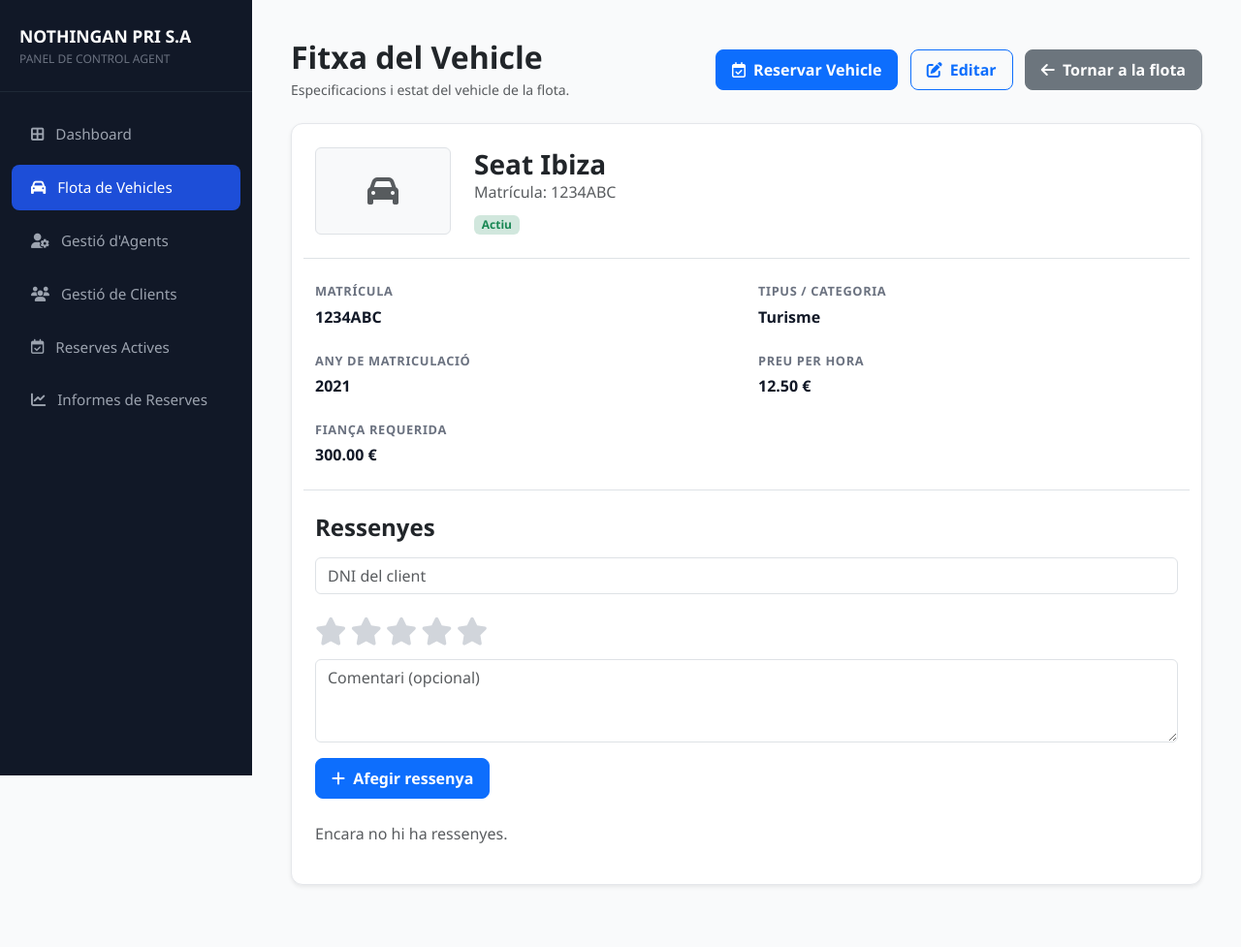
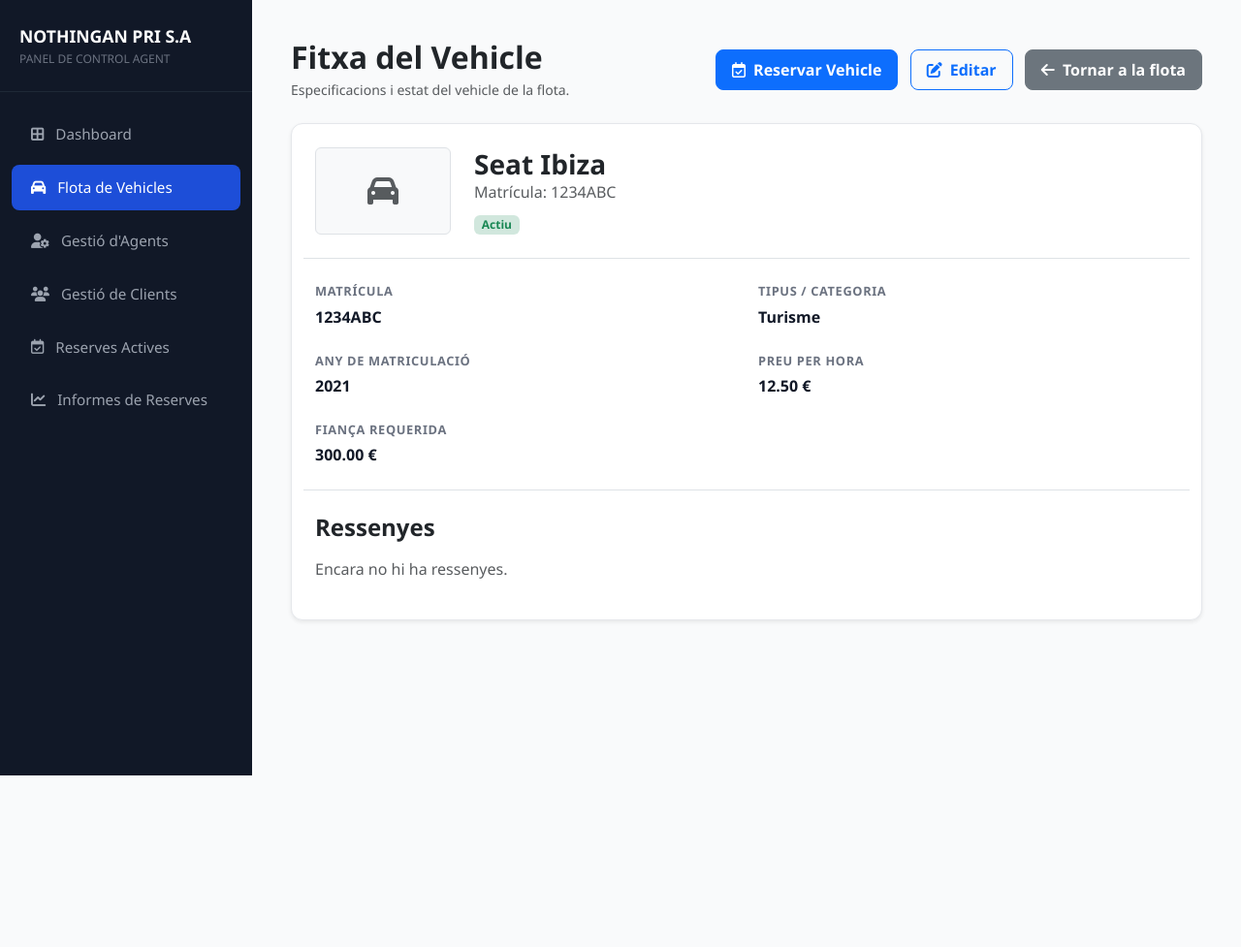
Before and after one commit to banfruns-ban/Nothingan-Pri-S.A., a Spring Boot app: page /dashboard/vehicles/detall/1234ABC in a window 1280 px wide. Shown: the whole page at 97% size. After the commit the page ends 800 px from the top, so only its background shows below. Run offline with Spring Boot 4, Linux system fonts and the light colour scheme; the visitor is signed in with stand-in values (Sample User, id 1); data comes from the database, SQL or seed files in the repository; data that the repository does not hold is empty; some of the project's set-up classes (security, data sources, template engines, error pages and the like) are left out, and stand-ins take their place.

Commit message:
ressenye agent no

```diff
--- a/src/main/resources/templates/vehicles/detallVehicle.html
+++ b/src/main/resources/templates/vehicles/detallVehicle.html
@@ -110,35 +110,15 @@
                     </div>
                 </div>
 
-                <!-- ===================== RESSENYES ===================== -->
+                <!-- ===================== RESSENYES (només lectura) ===================== -->
                 <h4 class="fw-bold text-dark mb-3">Ressenyes</h4>
 
                 <!-- Missatges -->
                 <div th:if="${error}" class="alert alert-danger" th:text="${error}"></div>
                 <div th:if="${succes}" class="alert alert-success" th:text="${succes}"></div>
 
-                <!-- Formulari nova ressenya -->
-                <form th:action="@{'/dashboard/vehicles/' + ${vehicle.matricula} + '/resenyes'}" method="post" class="mb-4">
-                    <input type="text" name="dni" class="form-control mb-3" placeholder="DNI del client" required>
-
-                    <div class="rating mb-2">
-                        <input type="radio" id="star5" name="puntuacio" value="5" required><label for="star5" title="5 estrelles"><i class="fa-solid fa-star"></i></label>
-                        <input type="radio" id="star4" name="puntuacio" value="4"><label for="star4" title="4 estrelles"><i class="fa-solid fa-star"></i></label>
-                        <input type="radio" id="star3" name="puntuacio" value="3"><label for="star3" title="3 estrelles"><i class="fa-solid fa-star"></i></label>
-                        <input type="radio" id="star2" name="puntuacio" value="2"><label for="star2" title="2 estrelles"><i class="fa-solid fa-star"></i></label>
-                        <input type="radio" id="star1" name="puntuacio" value="1"><label for="star1" title="1 estrella"><i class="fa-solid fa-star"></i></label>
-                    </div>
-
-                    <textarea name="comentari" class="form-control mb-3" rows="3" maxlength="500"
-                              placeholder="Comentari (opcional)"></textarea>
-
-                    <button type="submit" class="btn btn-primary fw-semibold px-3 py-2" style="border-radius: 8px;">
-                        <i class="fa-solid fa-plus me-1"></i> Afegir ressenya
-                    </button>
-                </form>
-
                 <!-- Llista de ressenyes -->
-                <p class="text-muted" th:if="${#lists.isEmpty(resenyes)}">Encara no hi ha ressenyes.</p>
+                <p class="text-muted" th:if="${resenyes == null or #lists.isEmpty(resenyes)}">Encara no hi ha ressenyes.</p>
 
                 <div th:each="r : ${resenyes}" class="border-bottom py-3">
                     <div class="d-flex justify-content-between align-items-start">
@@ -147,9 +127,9 @@
                             <span class="text-muted small ms-2"
                                   th:text="${#temporals.format(r.dataCreacio, 'dd/MM/yyyy')}">01/01/2026</span>
                         </div>
+                        <!-- Moderació: l'agent pot eliminar ressenyes inapropiades -->
                         <form th:action="@{'/dashboard/vehicles/' + ${vehicle.matricula} + '/resenyes/' + ${r.idRessenya} + '/eliminar'}"
-                              method="post" onsubmit="return confirm('Eliminar aquesta ressenya?');">'}"
-
+                              method="post" onsubmit="return confirm('Eliminar aquesta ressenya?');">
                             <button type="submit" class="btn btn-sm btn-outline-danger">
                                 <i class="fa-solid fa-trash"></i>
                             </button>
```
